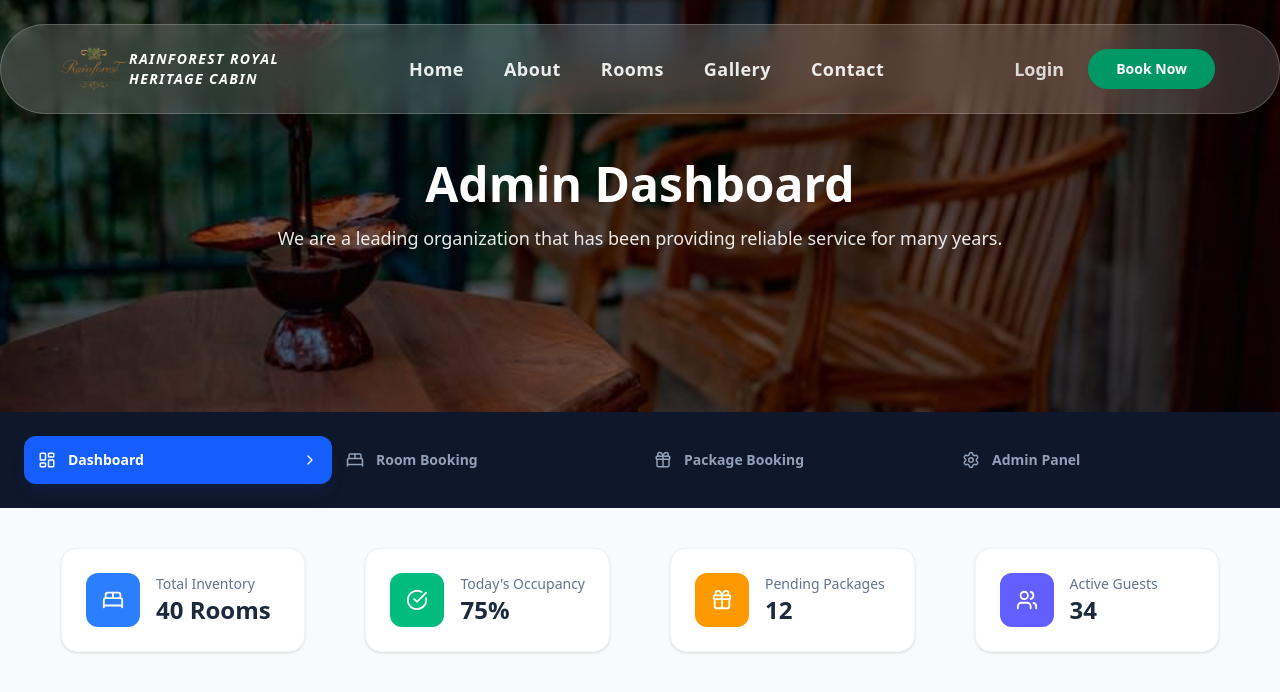
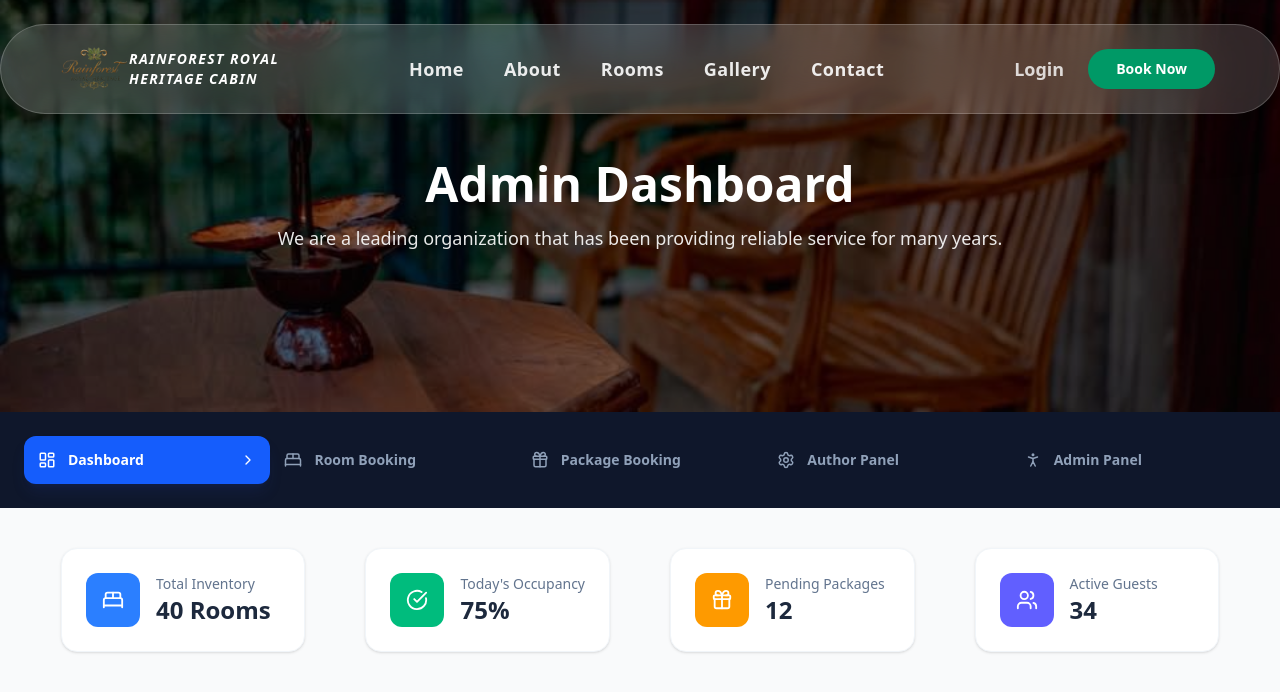
Before and after one commit to ThamiduChamod/rainforest_royal_heritage_cabin_front_end, a React (Vite) app: page /Dashboard in a window 1280 px wide. Shown: the top 692 px of the page. Built offline with nearby package versions, Linux system fonts and the light colour scheme.

Commit message:
update dashboard

```diff
--- a/src/pages/Dashboard.tsx
+++ b/src/pages/Dashboard.tsx
@@ -1,7 +1,7 @@
 import React, { useState } from 'react'
 import PageHeroSection from '../components/PageHeroSection'
 import heroimg from "../assets/photos/image2.jpeg"
-import { BedDouble, CheckCircle, ChevronRight, Gift, LayoutDashboard, PlusCircle, Settings, Users, type LucideIcon } from 'lucide-react'
+import { BedDouble, CheckCircle, ChevronRight, Gift, LayoutDashboard, PersonStanding, Settings, Users, type LucideIcon } from 'lucide-react'
 import RoomCard from '../components/RoomCard';
 import PackageCard from '../components/PackageCard';
 import AdminPanel from '../components/AdminPanel';
@@ -10,6 +10,7 @@ import AddPackage from '../components/AddPackage';
 import AddRoom from '../components/Modal';
 import Modal from '../components/Modal';
 import AddRooms from '../components/AddRooms';
+import Profile from '../components/Profile';
 
 export default function Dashboard() {
     const [activeTab, setActiveTab] = useState("dashboard");
@@ -61,7 +62,8 @@ export default function Dashboard() {
             { id: "dashboard", label: "Dashboard", icon: LayoutDashboard },
             { id: "rooms", label: "Room Booking", icon: BedDouble },
             { id: "packages", label: "Package Booking", icon: Gift },
-            { id: "admin", label: "Admin Panel", icon: Settings },
+            { id: "author", label: "Author Panel", icon: Settings },
+            { id: "admin", label: "Admin Panel", icon: PersonStanding },
           ].map(item => (
             <button
               key={item.id}
@@ -125,8 +127,21 @@ export default function Dashboard() {
           )}
 
 
-          {activeTab === "admin" && (
-            <AdminPanel/>
+          {activeTab === "author" && (
+            // <div className='w-full h-full bg-[#4b5985]'>
+              <AdminPanel/>
+            // </div>
+          )}
+
+          {activeTab === "admin" &&(
+            // <div className='grid-cols-2 m-5'>
+              // <div className='w-100'>
+                <Profile/>
+              // </div>
+              // <div >
+
+              // {/* </div> */}
+            // </div>
           )}
 
     </div>
```
